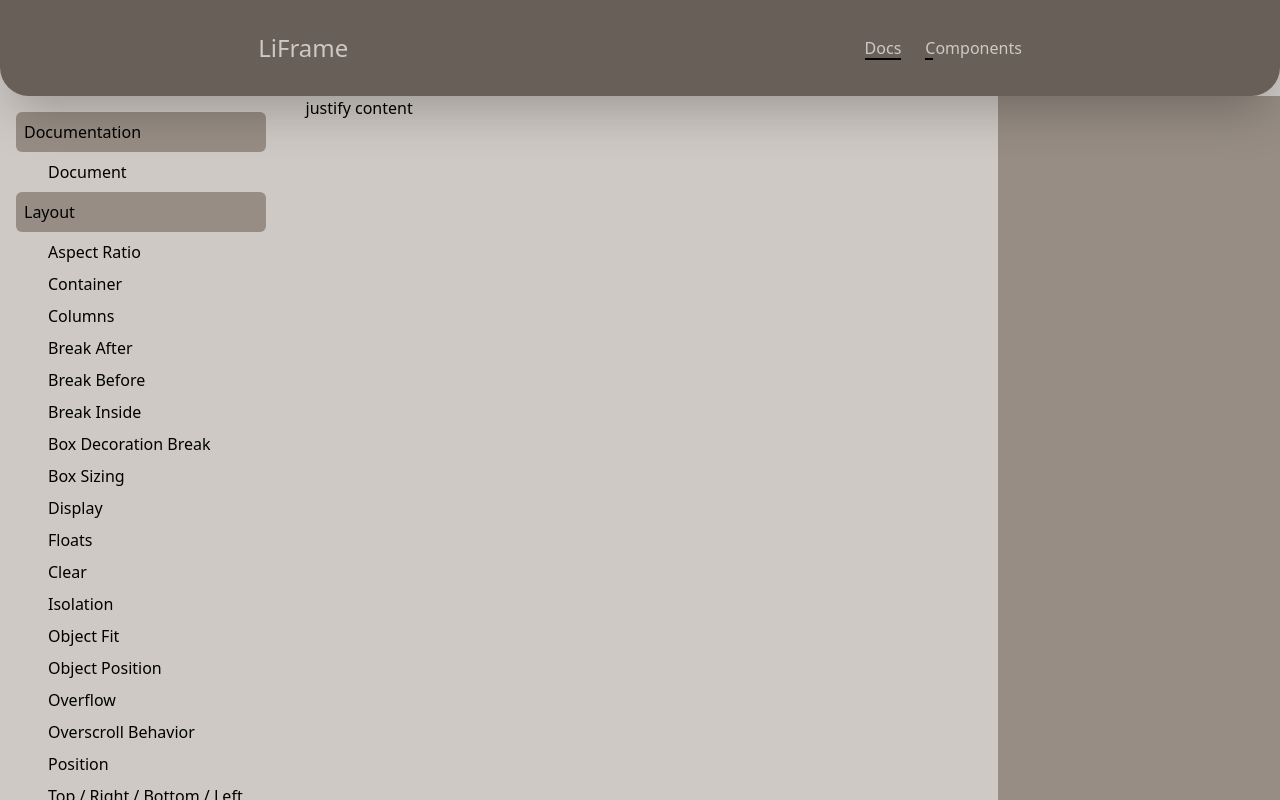
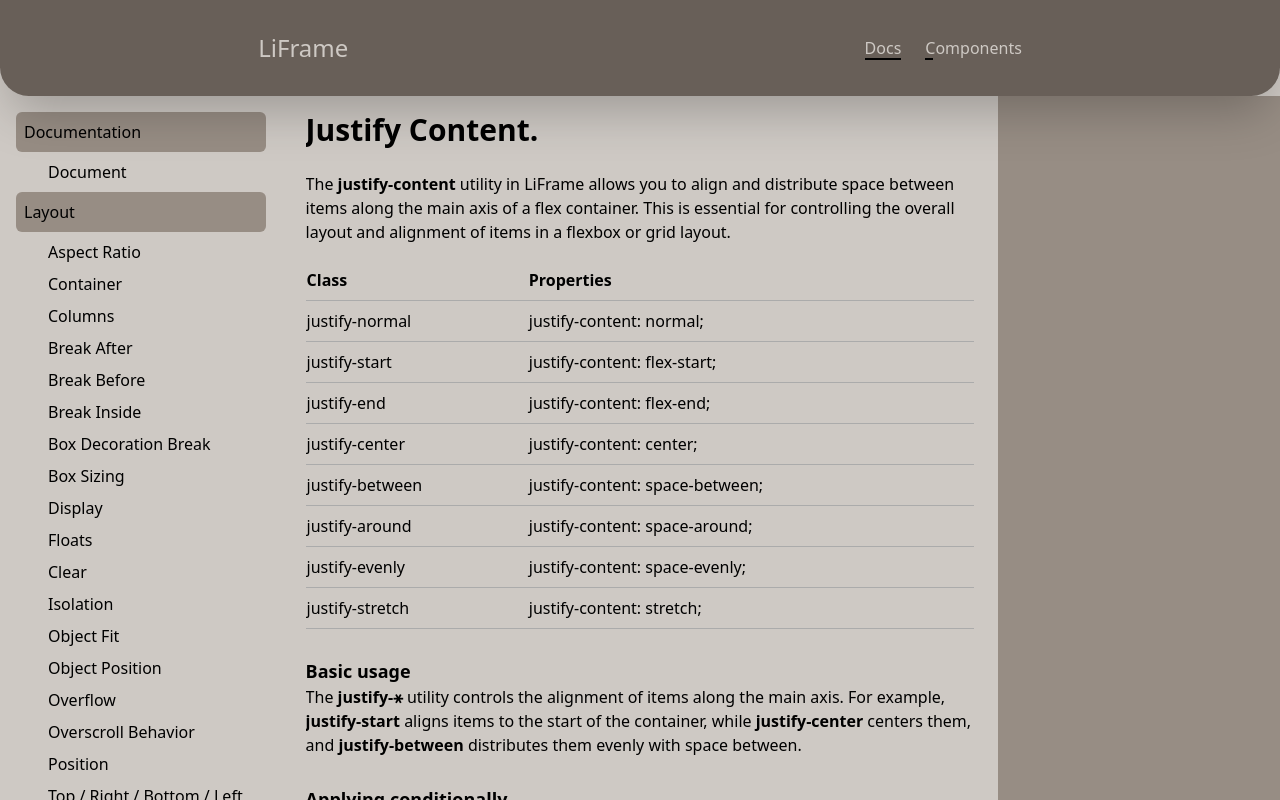
Before and after one commit to biswajitbesra/LiFrame, a React (Vite) app: page /docs/justify-content in a window 1280 px wide. Built offline with nearby package versions, Linux system fonts and the light colour scheme.

Commit message:
page added

```diff
--- a/src/components/Pages/Flex&Grid/JustifyContent.jsx
+++ b/src/components/Pages/Flex&Grid/JustifyContent.jsx
@@ -2,8 +2,64 @@
 
 function JustifyContent() {
     return (
-        <div>
-            justify content
+        <div className='h-full overflow-scroll'>
+            <h1 className='text-3xl font-semibold mt-4 mb-6'>Justify Content.</h1>
+            <p className='mb-4'>The <span className='font-semibold'>justify-content</span> utility in LiFrame allows you to align and distribute space between items along the main axis of a flex container. This is essential for controlling the overall layout and alignment of items in a flexbox or grid layout.</p>
+
+            <section className='mb-7'>
+                <table className='w-full'>
+                    <thead>
+                        <tr>
+                            <th className='text-left border-b border-[#ababab] py-2'> Class </th>
+                            <th className='text-left border-b border-[#ababab] py-2'> Properties </th>
+                        </tr>
+                    </thead>
+                    <tbody>
+                        <tr>
+                            <td class="border-b border-[#ababab] py-2">justify-normal</td>
+                            <td class="border-b border-[#ababab] py-2">justify-content: normal;</td>
+                        </tr>
+                        <tr>
+                            <td class="border-b border-[#ababab] py-2">justify-start</td>
+                            <td class="border-b border-[#ababab] py-2">justify-content: flex-start;</td>
+                        </tr>
+                        <tr>
+                            <td class="border-b border-[#ababab] py-2">justify-end</td>
+                            <td class="border-b border-[#ababab] py-2">justify-content: flex-end;</td>
+                        </tr>
+                        <tr>
+                            <td class="border-b border-[#ababab] py-2">justify-center</td>
+                            <td class="border-b border-[#ababab] py-2">justify-content: center;</td>
+                        </tr>
+                        <tr>
+                            <td class="border-b border-[#ababab] py-2">justify-between</td>
+                            <td class="border-b border-[#ababab] py-2">justify-content: space-between;</td>
+                        </tr>
+                        <tr>
+                            <td class="border-b border-[#ababab] py-2">justify-around</td>
+                            <td class="border-b border-[#ababab] py-2">justify-content: space-around;</td>
+                        </tr>
+                        <tr>
+                            <td class="border-b border-[#ababab] py-2">justify-evenly</td>
+                            <td class="border-b border-[#ababab] py-2">justify-content: space-evenly;</td>
+                        </tr>
+                        <tr>
+                            <td class="border-b border-[#ababab] py-2">justify-stretch</td>
+                            <td class="border-b border-[#ababab] py-2">justify-content: stretch;</td>
+                        </tr>
+                    </tbody>
+                </table>
+            </section>
+
+            <section className='mb-7'>
+                <h5 className='font-semibold text-lg'>Basic usage</h5>
+                <p className='mb-4'>The <span className='font-semibold'>justify-&#9913;</span> utility controls the alignment of items along the main axis. For example, <span className='font-semibold'>justify-start</span> aligns items to the start of the container, while <span className='font-semibold'>justify-center</span> centers them, and <span className='font-semibold'>justify-between</span> distributes them evenly with space between.</p>
+            </section>
+
+            <section className='mb-7'>
+                <h5 className='font-semibold text-lg'>Applying conditionally</h5>
+                <p className='mb-4'>You can apply different justification rules based on screen size with responsive prefixes like <span className='font-semibold'>md:justify-center</span> for medium screens or larger. Additionally, you can use pseudo-classes like <span className='font-semibold'>hover</span> to adjust the alignment dynamically based on user interaction.</p>
+            </section>
         </div>
     )
 }
```
